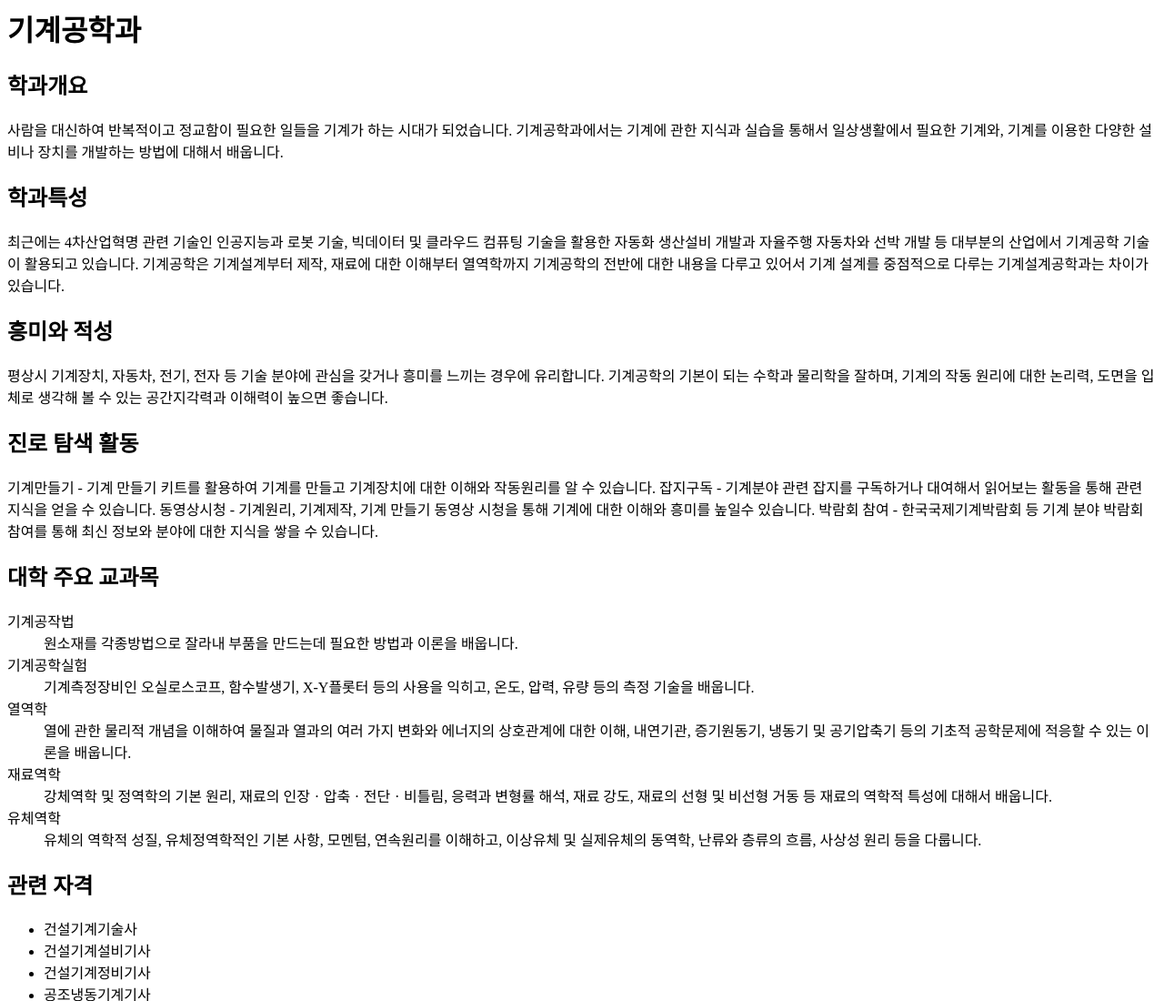
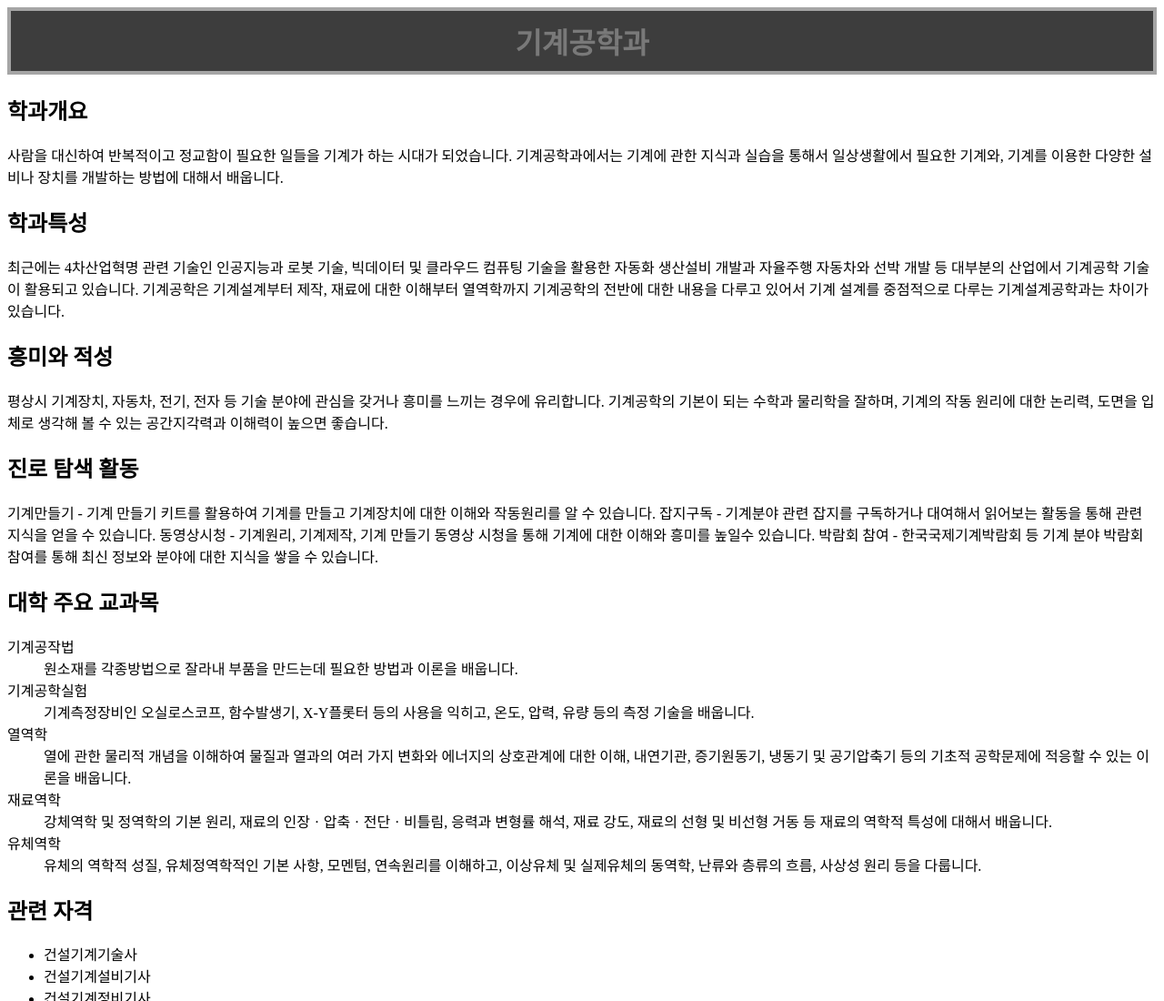
Before and after one commit to kimchoonsick/kimchoonsick.github.io, a plain HTML site: page dept.html in a window 1280 px wide. Shown: the top 1100 px of the page at 91% size. Drawn offline with Linux system fonts and the light colour scheme.

Commit message:
주 제목 부가설정 변경
color
padding
border

```diff
--- a/style.css
+++ b/style.css
@@ -0,0 +1,15 @@
+h1 {
+    color: #797979;
+    background-color: rgb(61, 61, 61);
+    text-align: center;
+    padding-top: 10px;
+    padding-bottom: 10px;
+    border-style: solid;
+    border-width: 4px;
+    border-color: #a5a5a5;
+
+
+
+
+
+}
```
